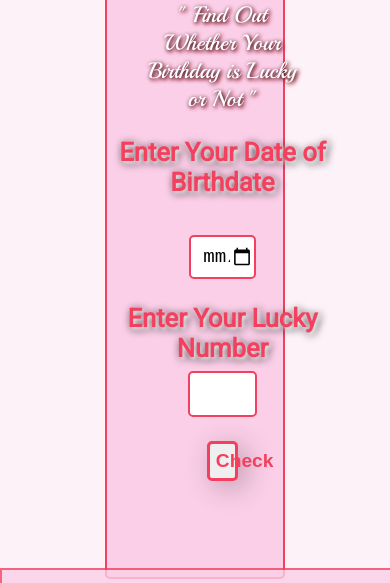
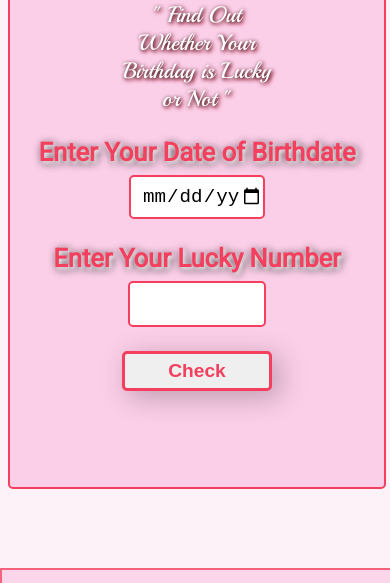
Before and after one commit to SamyakKhairnar/NeoG-Camp-Level-Zero-Mark-11, a plain HTML site: page index.html in a window 390 px wide. Shown: the part 192-775 px from the top of the page. Drawn offline with Linux system fonts and the light colour scheme; a web font is replaced by a local one.

Commit message:
Updated Responsiveness

```diff
--- a/index.html
+++ b/index.html
@@ -17,7 +17,7 @@
         <input type="date" id="birth-date">
         <label for="lucky-no">Enter Your Lucky Number</label>
         <input type="number" id="lucky-no">
-        <button id="check-btn">Check</button>
+        <button class="btn" id="check-btn">Check</button>
         <h2 id="check-luck"></h2>
         <h3 id="message"></h3>
     </div>
--- a/style.css
+++ b/style.css
@@ -127,3 +127,12 @@ h2{
   .links .fa-brands:hover {
     color: #f43f5e;
   }
+
+  @media only screen and (max-width: 650px) {
+    .container {
+      width: 100%;
+    }
+    .btn{
+          width: 40%;
+      }
+  }
```
